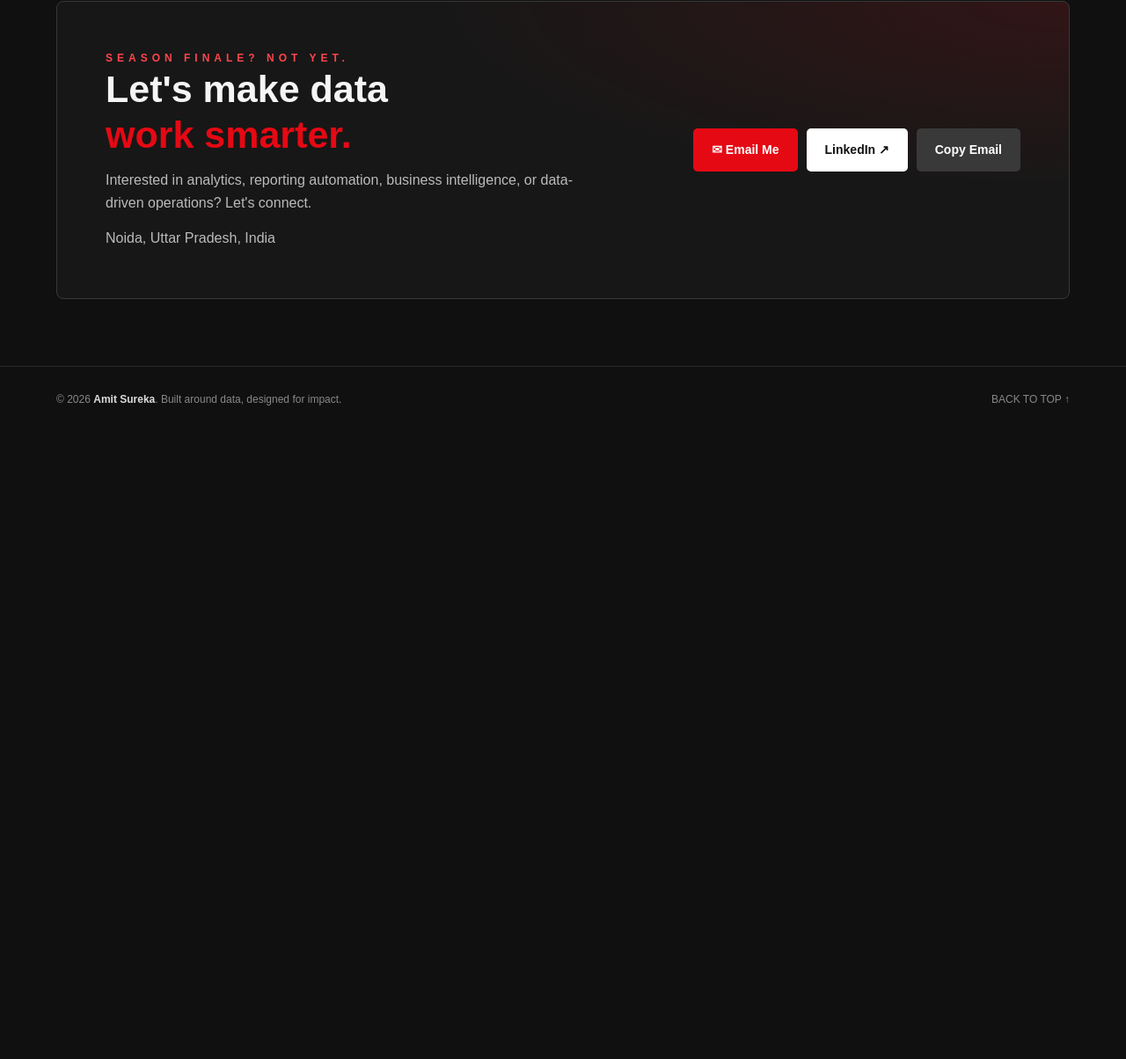
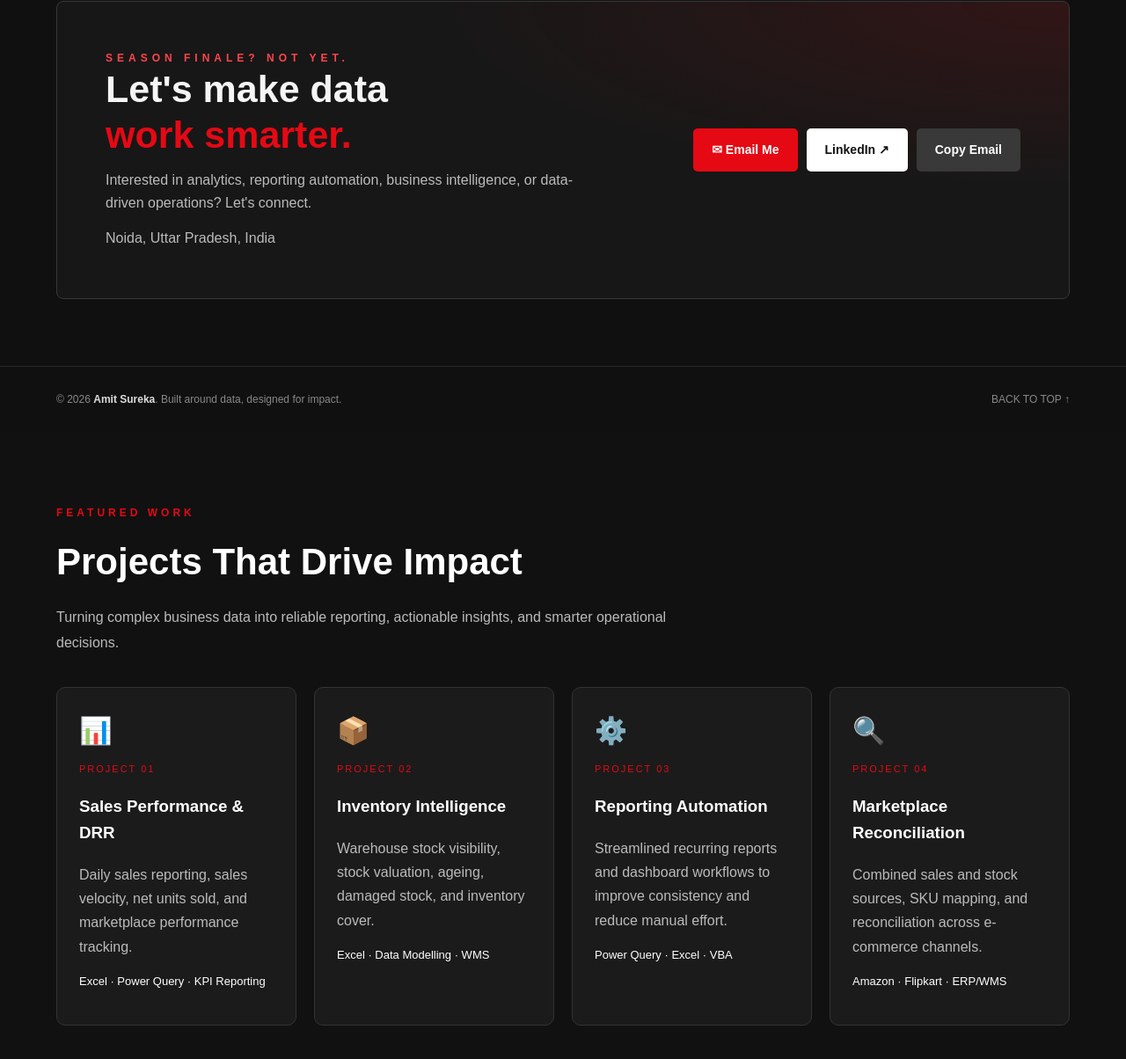
Before and after one commit to amitsurekaart/amitsureka-portfolio, a plain HTML site: page index.html in a window 1280 px wide. Shown: the part 5316-6520 px from the top of the page at 88% size. Before the commit the page ends 5808 px from the top, so only its background shows below. Drawn offline with Linux system fonts and the light colour scheme.

Commit message:
Add files via upload

```diff
--- a/index.html
+++ b/index.html
@@ -1015,5 +1015,46 @@ if ("IntersectionObserver" in window) {
   document.querySelectorAll(".reveal").forEach(element => element.classList.add("visible"));
 }
 </script>
+
+<!-- FEATURED PROJECTS -->
+<section id="projects" style="padding:70px 5%;background:#111;color:#fff;font-family:Arial,sans-serif;">
+  <div style="max-width:1500px;margin:auto;">
+    <p style="color:#e50914;letter-spacing:4px;font-size:12px;font-weight:bold;">FEATURED WORK</p>
+    <h2 style="font-size:clamp(28px,4vw,42px);margin:12px 0;">Projects That Drive Impact</h2>
+    <p style="color:#bbb;max-width:700px;line-height:1.8;margin-bottom:35px;">Turning complex business data into reliable reporting, actionable insights, and smarter operational decisions.</p>
+    <div style="display:grid;grid-template-columns:repeat(auto-fit,minmax(240px,1fr));gap:20px;">
+      <article style="background:#1b1b1b;border:1px solid #333;border-radius:10px;padding:25px;">
+        <div style="font-size:30px;">📊</div>
+        <p style="color:#e50914;font-size:11px;letter-spacing:2px;">PROJECT 01</p>
+        <h3>Sales Performance &amp; DRR</h3>
+        <p style="color:#bbb;line-height:1.7;">Daily sales reporting, sales velocity, net units sold, and marketplace performance tracking.</p>
+        <p style="font-size:13px;">Excel · Power Query · KPI Reporting</p>
+      </article>
+      <article style="background:#1b1b1b;border:1px solid #333;border-radius:10px;padding:25px;">
+        <div style="font-size:30px;">📦</div>
+        <p style="color:#e50914;font-size:11px;letter-spacing:2px;">PROJECT 02</p>
+        <h3>Inventory Intelligence</h3>
+        <p style="color:#bbb;line-height:1.7;">Warehouse stock visibility, stock valuation, ageing, damaged stock, and inventory cover.</p>
+        <p style="font-size:13px;">Excel · Data Modelling · WMS</p>
+      </article>
+      <article style="background:#1b1b1b;border:1px solid #333;border-radius:10px;padding:25px;">
+        <div style="font-size:30px;">⚙️</div>
+        <p style="color:#e50914;font-size:11px;letter-spacing:2px;">PROJECT 03</p>
+        <h3>Reporting Automation</h3>
+        <p style="color:#bbb;line-height:1.7;">Streamlined recurring reports and dashboard workflows to improve consistency and reduce manual effort.</p>
+        <p style="font-size:13px;">Power Query · Excel · VBA</p>
+      </article>
+      <article style="background:#1b1b1b;border:1px solid #333;border-radius:10px;padding:25px;">
+        <div style="font-size:30px;">🔍</div>
+        <p style="color:#e50914;font-size:11px;letter-spacing:2px;">PROJECT 04</p>
+        <h3>Marketplace Reconciliation</h3>
+        <p style="color:#bbb;line-height:1.7;">Combined sales and stock sources, SKU mapping, and reconciliation across e-commerce channels.</p>
+        <p style="font-size:13px;">Amazon · Flipkart · ERP/WMS</p>
+      </article>
+    </div>
+  </div>
+</section>
+<!-- END FEATURED PROJECTS -->
+
 </body>
 </html>
```
